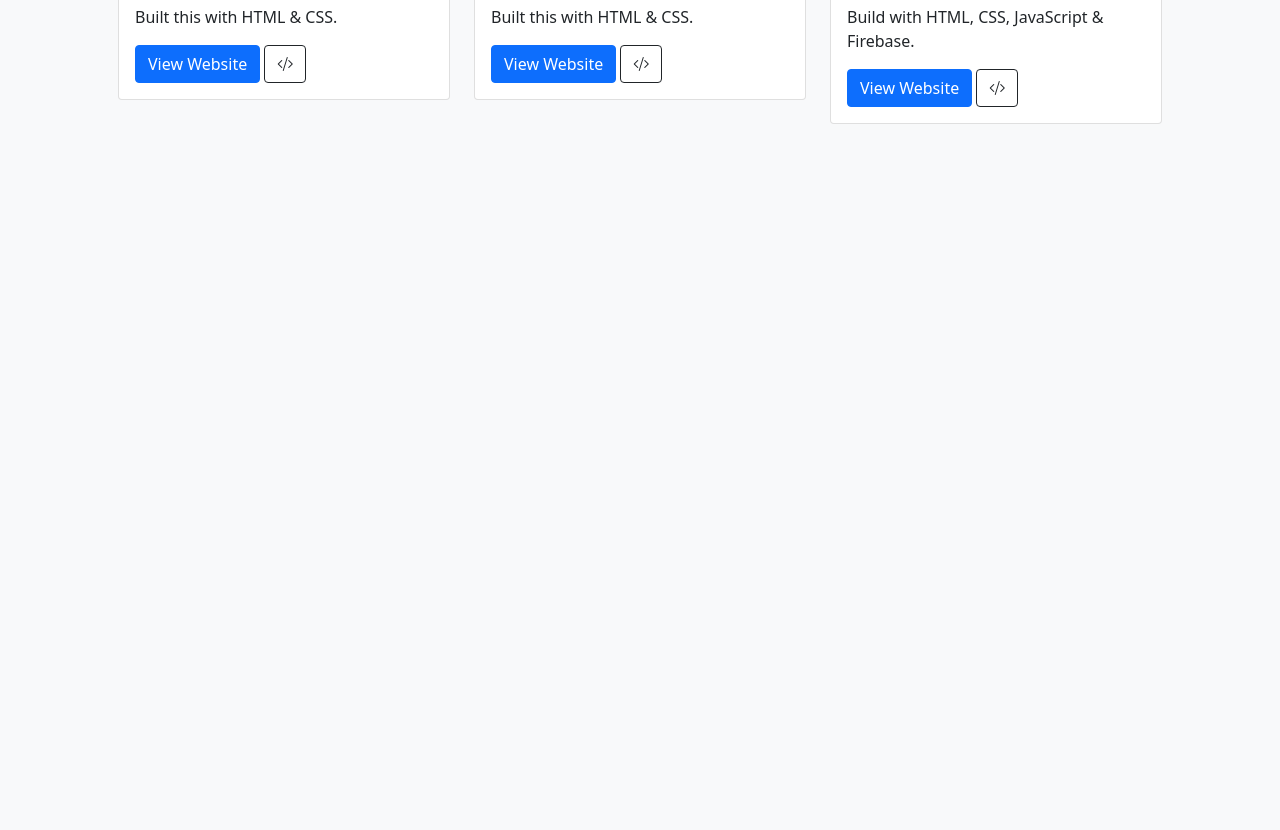
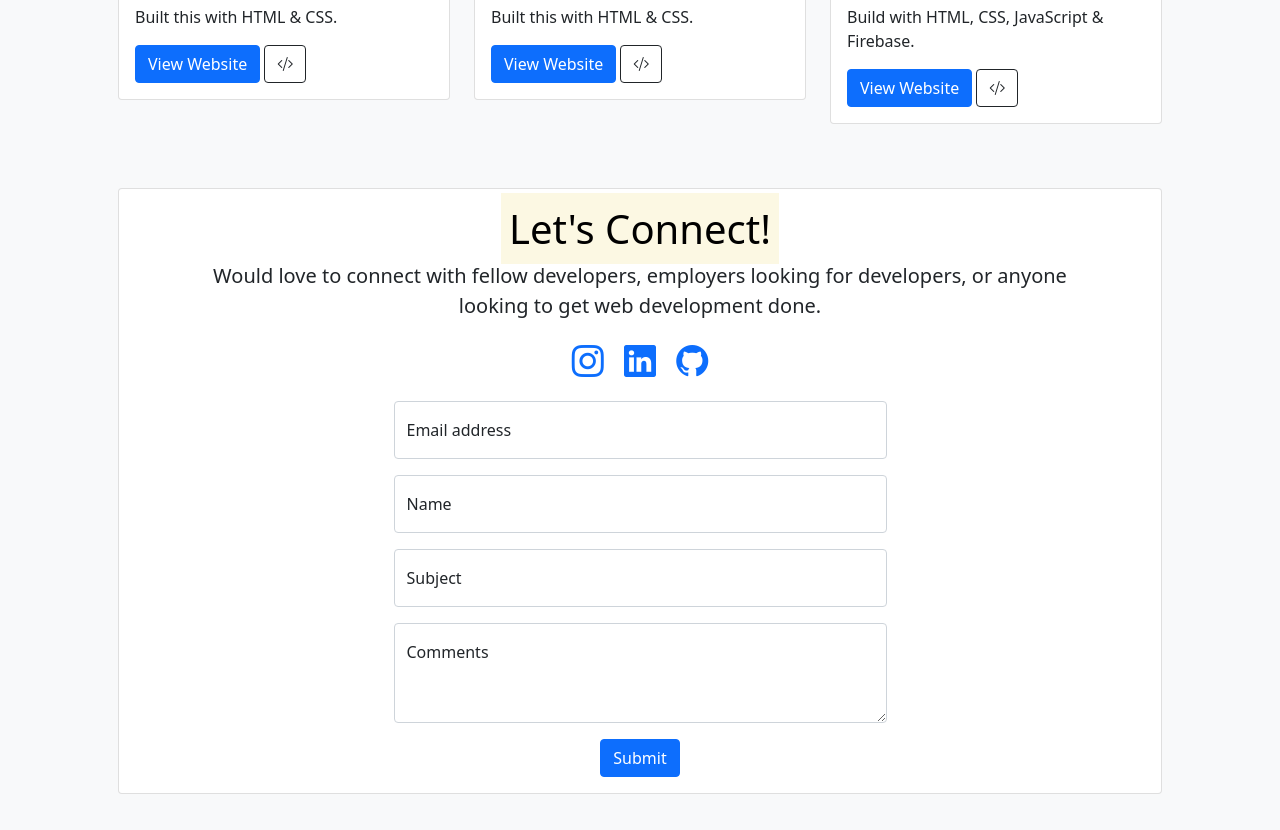
Before and after one commit to akhilboddu/zaio-bootstrap-portfolio, a plain HTML site: page index.html in a window 1280 px wide. Shown: the part 1670-2500 px from the top of the page. Before the commit the page ends 1810 px from the top, so only its background shows below. Drawn offline with nearby package versions, Linux system fonts and the light colour scheme.

Commit message:
added the lets connect section

```diff
--- a/index.html
+++ b/index.html
@@ -125,6 +125,47 @@
         </div>
     </section>
 
+    <section>
+        <div class="container p-5">
+            <div class="card">
+                <div class="card-body text-center">
+                    <div class="px-5">
+                        <h1 "><mark>Let's Connect!</mark></h1>
+                    <p class="lead ">Would love to connect with fellow developers, employers looking for developers, or anyone looking to get web development done. </p>
+                    <a class="fs-2 " href="https://www.instagram.com/akhilboddu/ " target="_blank "><i class="bi bi-instagram m-2 "></i></a>
+                    <a class="fs-2 " href="https://www.linkedin.com/in/akhilboddu/ " target="_blank "><i class="bi bi-linkedin m-2 "></i></a>
+                    <a class="fs-2 "href="https://github.com/akhilboddu/ " target="_blank "><i class="bi bi-github m-2 "></i></a>
+
+                  </div>
+
+                  <div class="row justify-content-center mt-3 ">
+                    <div class="col-md-6 col-sm-12 ">
+                      <form>
+                        <div class="form-floating mb-3 ">
+                          <input type="email " class="form-control " id="floatingInput " placeholder="name@example.com ">
+                          <label for="floatingInput ">Email address</label>
+                        </div>
+                        <div class="form-floating mb-3 ">
+                          <input type="text " class="form-control " id="name " placeholder="Name ">
+                          <label for="name ">Name</label>
+                        </div>
+                        <div class="form-floating mb-3 ">
+                          <input type="text " class="form-control " id="subject " placeholder="Name ">
+                          <label for="subject ">Subject</label>
+                        </div>
+                        <div class="form-floating mb-3 ">
+                          <textarea class="form-control " placeholder="Leave a message here " id="floatingTextarea2 " style="height: 100px "></textarea>
+                          <label for="floatingTextarea2 ">Comments</label>
+                        </div>
+                        <button type="submit " class="btn btn-primary ">Submit</button>
+                      </form>
+                    </div>
+                  </div>
+                </div>
+            </div>
+        </div>
+    </section>
+
 
 
 </body>
```
